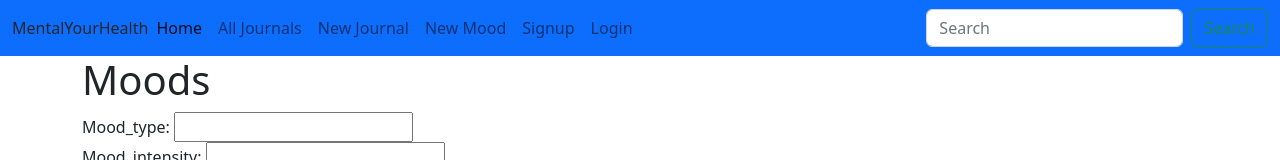
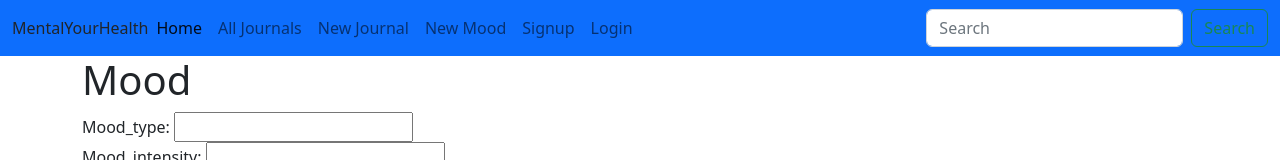
Before and after one commit to JoseMRodriguezO/mental-health-app, a React (Vite) app: page /Moods/new in a window 1280 px wide. Shown: the top 160 px of the page. Built offline with nearby package versions, Linux system fonts and the light colour scheme; no server answers.

Commit message:
fix routes on navbar

```diff
--- a/src/Content.jsx
+++ b/src/Content.jsx
@@ -10,6 +10,7 @@ import { Login } from "../Login";
 import { Routes, Route } from "react-router-dom";
 import { Calendar } from "react-calendar";
 import "react-calendar/dist/Calendar.css";
+import { Link } from "react-router-dom";
 
 export function Content() {
   const [journalEntries, setJournalEntries] = useState([]);
--- a/src/Header.jsx
+++ b/src/Header.jsx
@@ -25,17 +25,17 @@ export function Header() {
                 </Link>
               </li>
               <li className="nav-item">
-                <Link className="nav-link" href="/journal_entries">
+                <Link className="nav-link" to="/journal_entries">
                   All Journals
                 </Link>
               </li>
               <li className="nav-item">
-                <a className="nav-link" href="/journal_entries/new">
+                <Link className="nav-link" to="/journal_entries/new">
                   New Journal
-                </a>
+                </Link>
               </li>
               <li className="nav-item">
-                <Link className="nav-link" href="/Moods/new">
+                <Link className="nav-link" to="/moods/new">
                   New Mood
                 </Link>
               </li>
--- a/src/MoodsNew.jsx
+++ b/src/MoodsNew.jsx
@@ -7,7 +7,7 @@ export function MoodsNew(props) {
 
   return (
     <div>
-      <h1>Moods</h1>
+      <h1>Mood</h1>
       <form onSubmit={handleSubmit}>
         <div>
           Mood_type: <input name="mood_type" type="text" />
```
